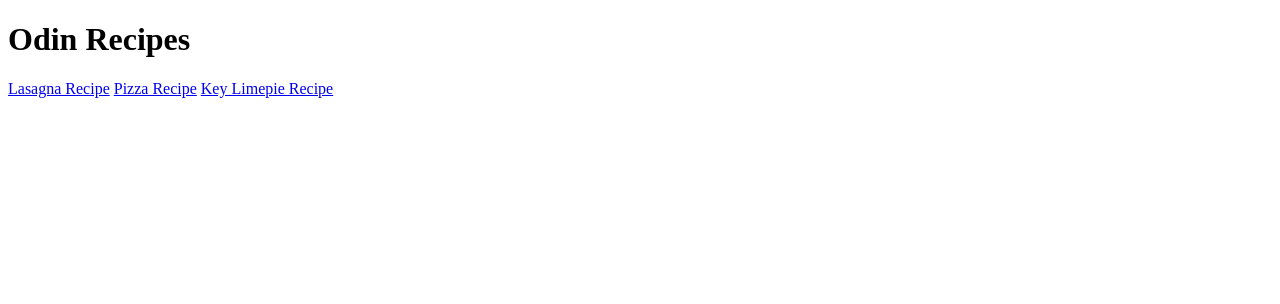
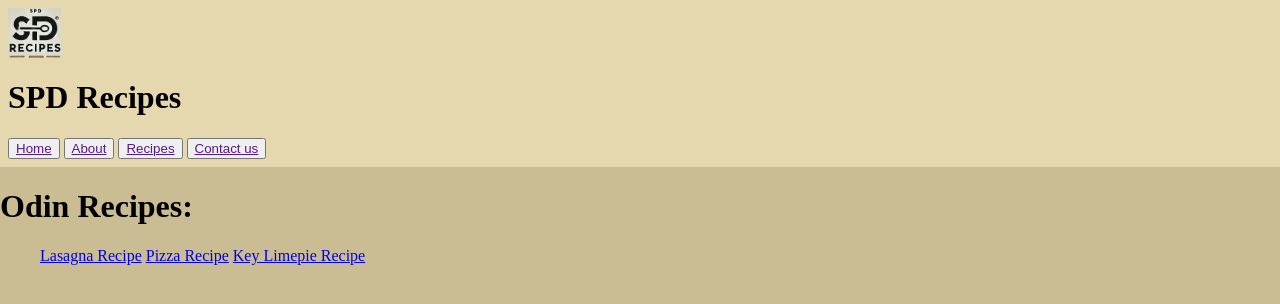
Before and after one commit to LorenzoSPD/odin-recipes, a plain HTML site: page index.html in a window 1280 px wide. Drawn offline with Linux system fonts and the light colour scheme.

Commit message:
Save before starting css

```diff
--- a/index.html
+++ b/index.html
@@ -4,12 +4,26 @@
     <meta charset="UTF-8">
     <meta name="viewport" content="width=device-width, initial-scale=1.0">
     <title>Odin Recipes</title>
+    <link rel="stylesheet" href="style.css">
 </head>
 <body>
-    <h1>Odin Recipes</h1>
-    <a href="./recipes/lasagna.html" target="_self" rel="noopener noreferrer">Lasagna Recipe</a>
-    <a href="./recipes/pizza.html" target="_self" rel="noopener noreferrer">Pizza Recipe</a>
-    <a href="./recipes/limepie.html" target="_self" rel="noopener noreferrer">Key Limepie Recipe</a>
+
+    <header id="main-header">
+        <image src="./website-logos/SPDLogo.jpg" alt="Website logo of SPD Recipes" width="100" height="100" >
+        <h1>SPD Recipes</h1>
+        <button><a href="">Home</a></button>
+        <button><a href="">About</a></button>
+        <button><a href="">Recipes</a></button>
+        <button><a href="">Contact us</a></button>
+
+    </header>
+
+    <h1>Odin Recipes:</h1>
+    <ul>
+        <ls><a href="./recipes/lasagna.html" target="_self" rel="noopener noreferrer">Lasagna Recipe</a></ls>
+        <ls><a href="./recipes/pizza.html" target="_self" rel="noopener noreferrer">Pizza Recipe</a> </ls>
+        <ls><a href="./recipes/limepie.html" target="_self" rel="noopener noreferrer">Key Limepie Recipe</a> </ls>
+    </ul>
 
 </body>
 </html>
--- /dev/null
+++ b/style.css
@@ -0,0 +1,25 @@
+body {
+    background-color: #CBBD93;
+    width: 100%;
+    margin: 0px;
+
+
+}
+
+header {
+    background-color:#e6d8ae;
+    padding:8px;
+
+}
+
+header img {
+    height: 50px;
+    width: auto;
+    display: block; /* Ensure the image respects its dimensions */
+}
+
+button #main-header {
+
+
+
+}
```
Also changed, not shown: website-logos/SPDLogo.jpg (added).
